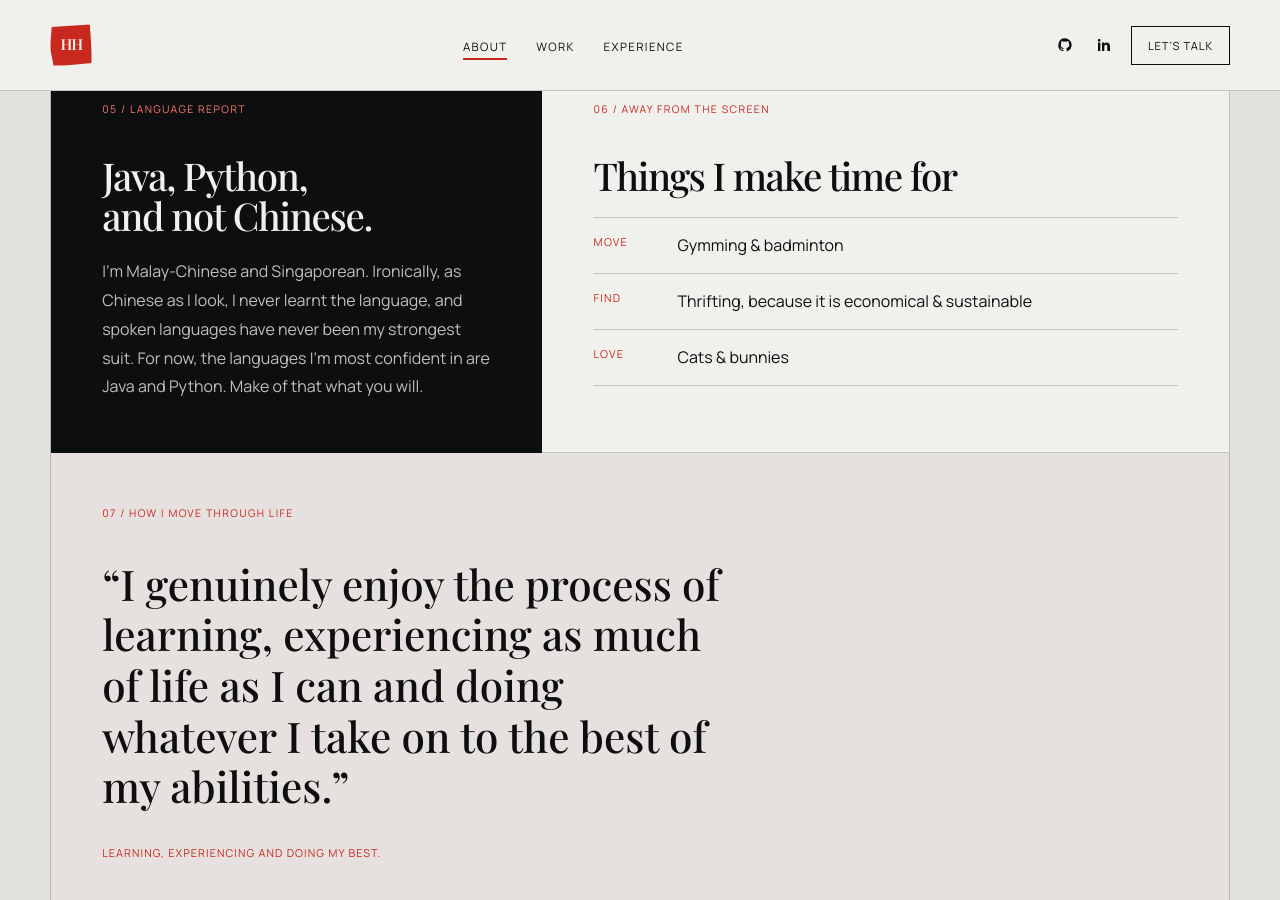
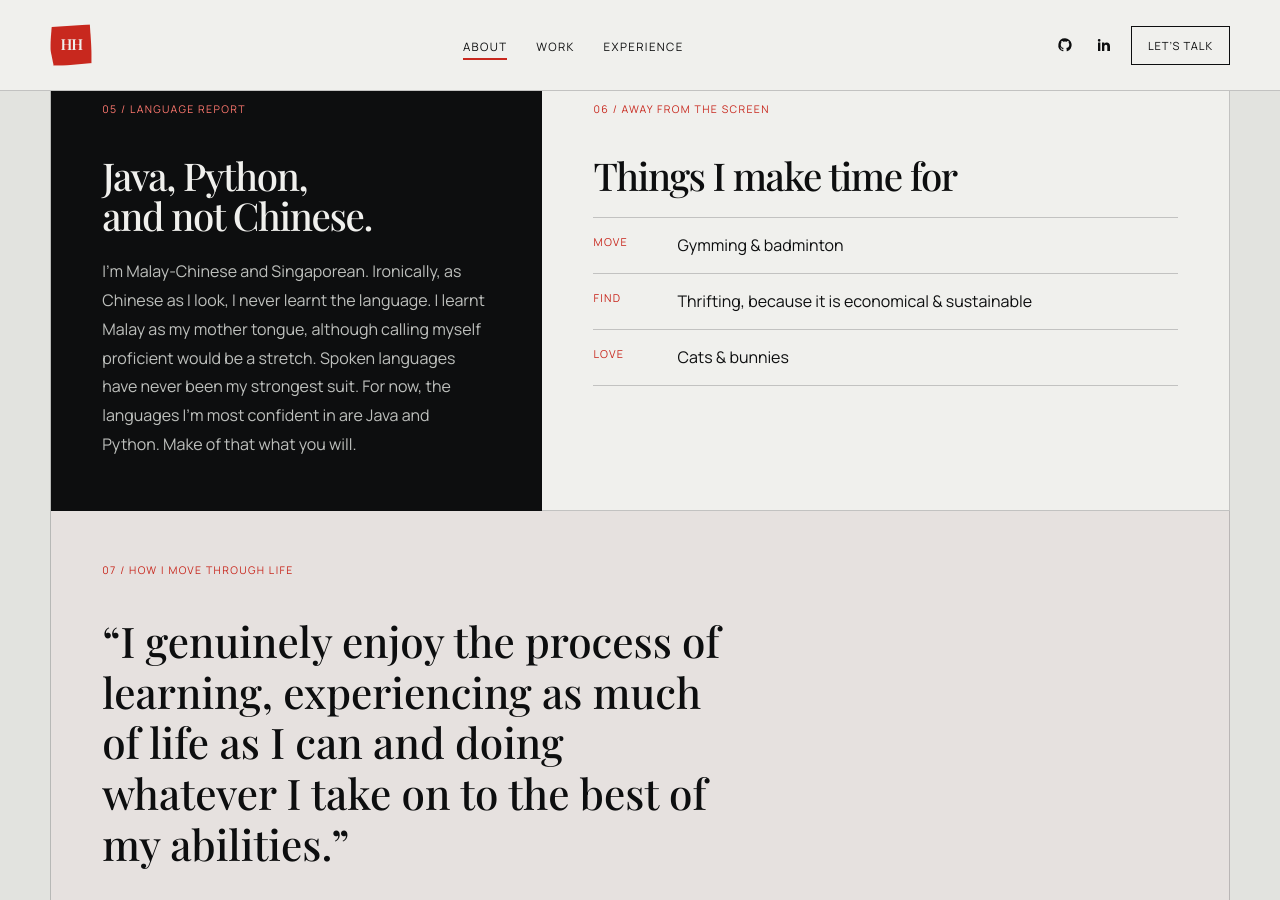
Before and after one commit to hazelhidayah/hazelhidayah.github.io, a Jekyll site: the page built from about.markdown, in a window 1280 px wide and 900 px high, scrolled down 2129 px. Built offline with Jekyll 4.4.1, drawn with Linux system fonts in a browser that asks for light colours.

Commit message:
Expand language card copy

```diff
--- a/about.markdown
+++ b/about.markdown
@@ -105,8 +105,9 @@ description: A few things that shaped how I build, design, and think.
         <h3>Java, Python,<br />and not Chinese.</h3>
         <p>
           I’m Malay-Chinese and Singaporean. Ironically, as Chinese as I look, I never learnt the
-          language, and spoken languages have never been my strongest suit. For now, the languages
-          I’m most confident in are Java and Python. Make of that what you will.
+          language. I learnt Malay as my mother tongue, although calling myself proficient would be
+          a stretch. Spoken languages have never been my strongest suit. For now, the languages I’m
+          most confident in are Java and Python. Make of that what you will.
         </p>
       </article>
 
```
